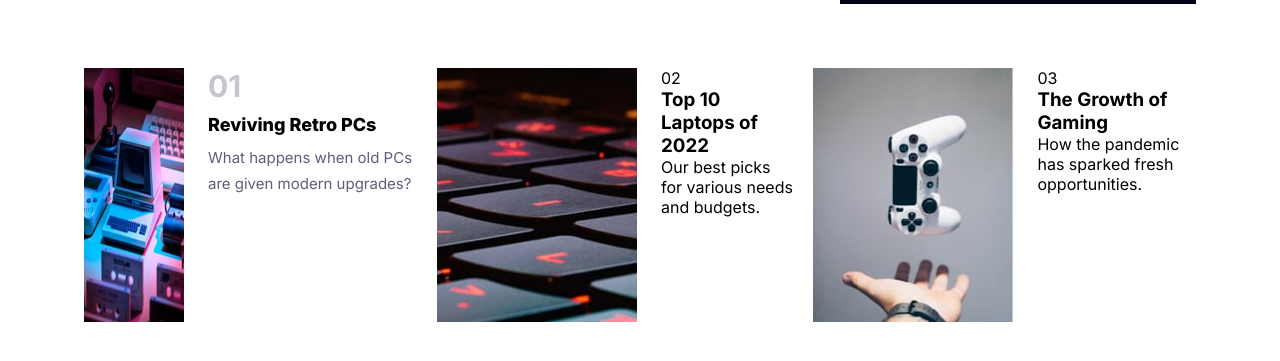
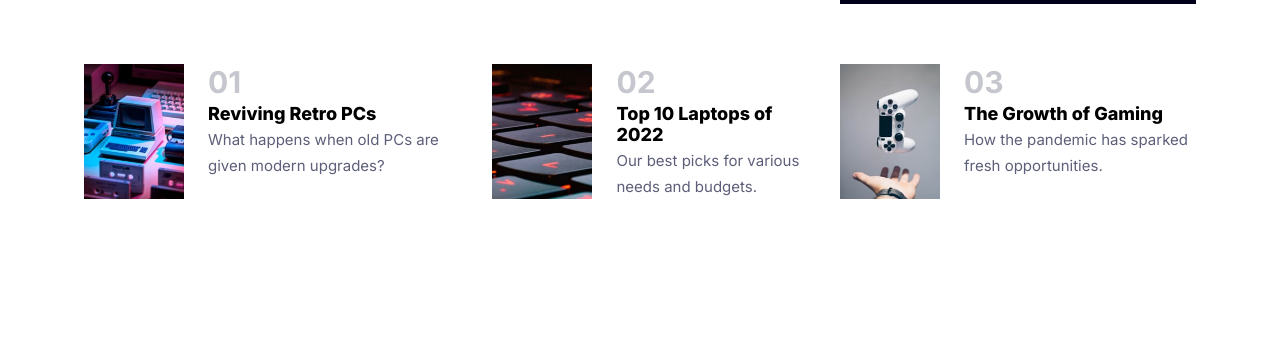
Before and after one commit to matteo-minerva/news-homepage, a website built with Vite: page index.html in a window 1280 px wide. Shown: the part 713-1074 px from the top of the page. After the commit the page ends 1002 px from the top, so only its background shows below. Built offline with nearby package versions, Linux system fonts and the light colour scheme.

Commit message:
chore: most popular articles desktop css

```diff
--- a/index.html
+++ b/index.html
@@ -94,22 +94,32 @@
       </article>
 
       <article class="most-popular-articles__article">
-        <img src="/images/image-top-laptops.jpg" alt="Top Laptops" />
+        <img
+          class="most-popular-articles__article__image"
+          src="/images/image-top-laptops.jpg"
+          alt="Top Laptops" />
 
         <div class="most-popular-articles__article__content">
-          <span>02</span>
-          <h3>Top 10 Laptops of 2022</h3>
-          <p>Our best picks for various needs and budgets.</p>
+          <span class="most-popular-articles__article__rank">02</span>
+          <h3 class="most-popular-articles__article__heading">Top 10 Laptops of 2022</h3>
+          <p class="most-popular-articles__article__text">
+            Our best picks for various needs and budgets.
+          </p>
         </div>
       </article>
 
       <article class="most-popular-articles__article">
-        <img src="/images/image-gaming-growth.jpg" alt="Gaming Growth" />
+        <img
+          class="most-popular-articles__article__image"
+          src="/images/image-gaming-growth.jpg"
+          alt="Gaming Growth" />
 
         <div class="most-popular-articles__article__content">
-          <span>03</span>
-          <h3>The Growth of Gaming</h3>
-          <p>How the pandemic has sparked fresh opportunities.</p>
+          <span class="most-popular-articles__article__rank">03</span>
+          <h3 class="most-popular-articles__article__heading">The Growth of Gaming</h3>
+          <p class="most-popular-articles__article__text">
+            How the pandemic has sparked fresh opportunities.
+          </p>
         </div>
       </article>
     </div>
--- a/src/styles/modules/_article.scss
+++ b/src/styles/modules/_article.scss
@@ -117,6 +117,7 @@
     gap: 2rem;
     flex-direction: row;
     justify-content: space-between;
+    margin-top: 6rem;
     margin-bottom: 9rem;
   }
 
@@ -126,9 +127,15 @@
 
     .most-popular-articles__article__image {
       max-width: 10rem;
+      height: 100%;
+      object-fit: cover;
     }
 
     .most-popular-articles__article__content {
+      display: flex;
+      flex-direction: column;
+      gap: 0.3rem;
+
       .most-popular-articles__article__rank {
         font-size: 3rem;
         font-weight: $fw-bold;
@@ -138,14 +145,12 @@
       .most-popular-articles__article__heading {
         font-size: 1.8rem;
         font-weight: $fw-extra-bold;
-        margin-top: 1rem;
       }
 
       .most-popular-articles__article__text {
         font-size: $fs-paragraph;
         color: $dark-grayish-blue;
         line-height: 1.7;
-        margin-top: 1rem;
       }
     }
   }
```
